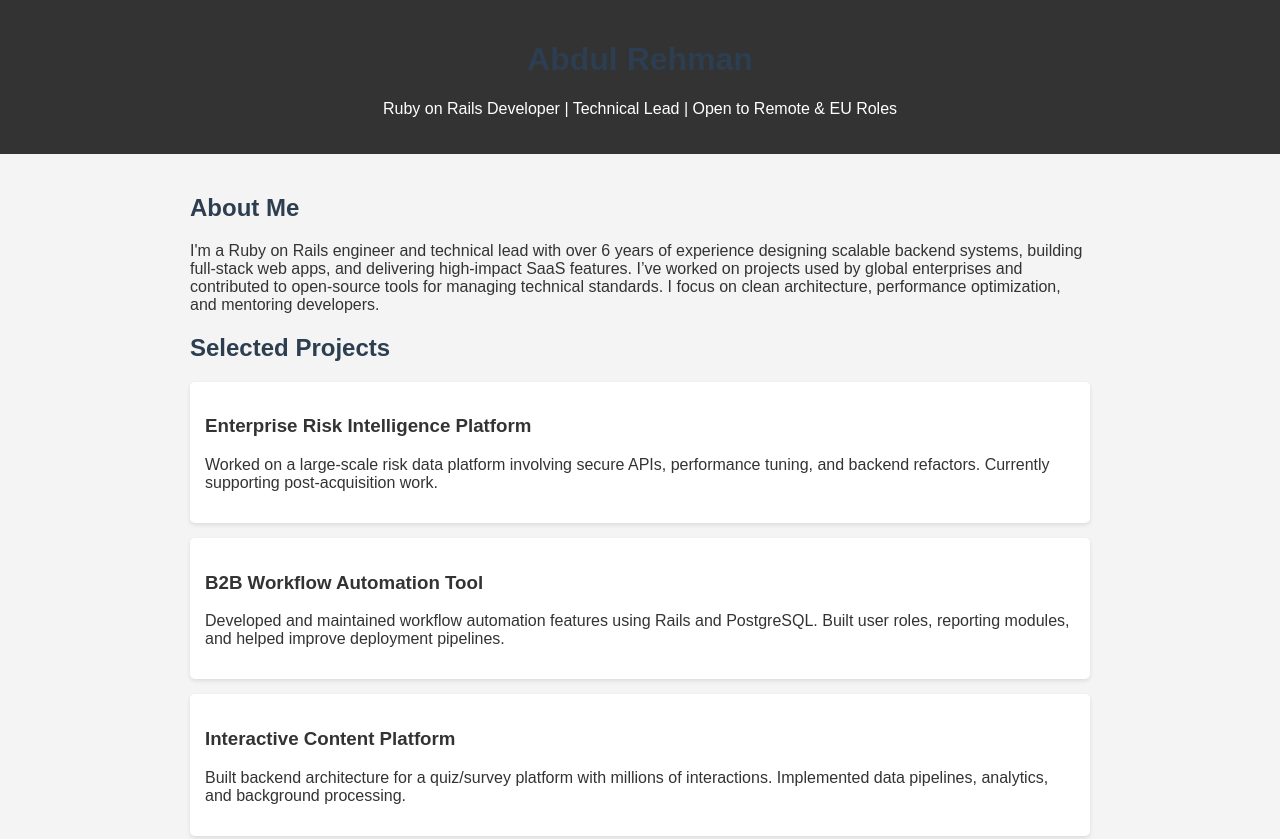
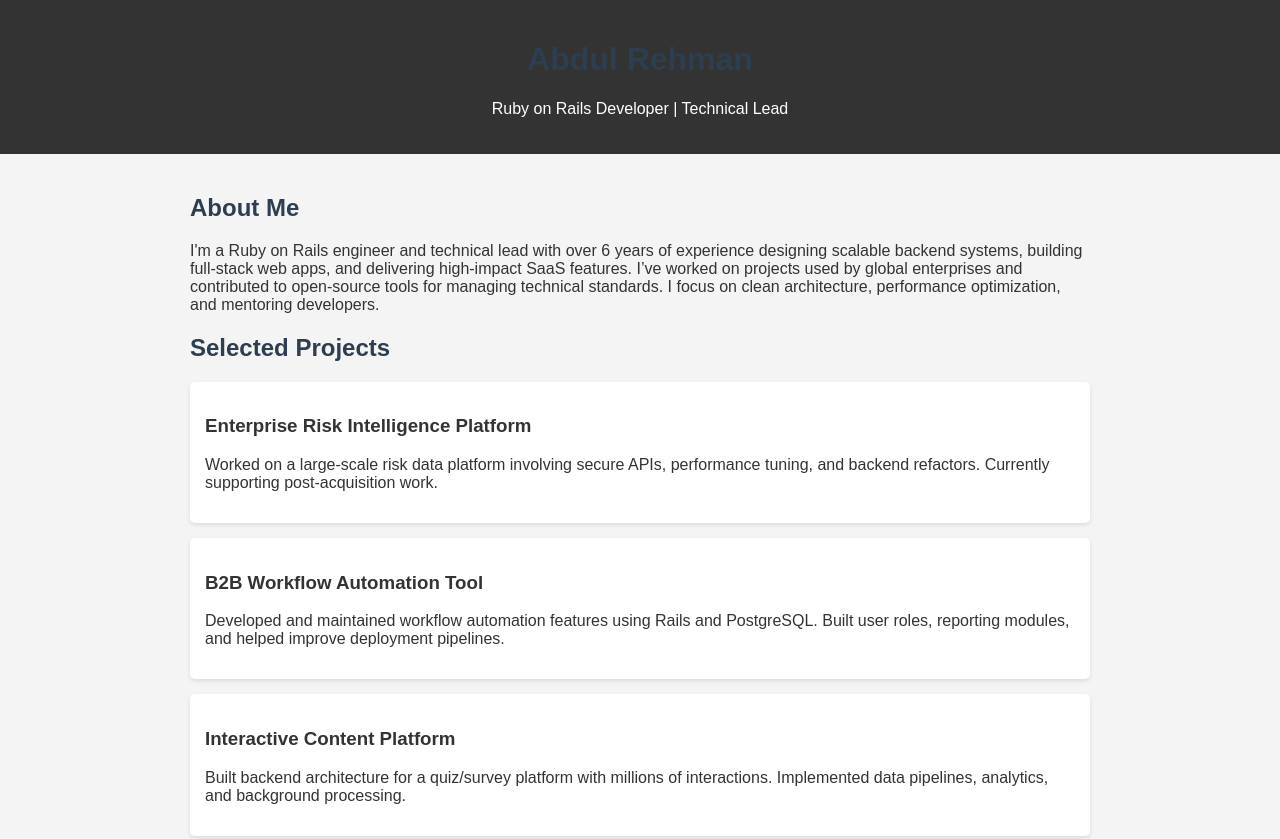
Before and after one commit to abdul674/abdul674.github.io, a plain HTML site: page index.html in a window 1280 px wide. Shown: the top 839 px of the page. Drawn offline with Linux system fonts and the light colour scheme.

Commit message:
Update index.html

```diff
--- a/index.html
+++ b/index.html
@@ -44,7 +44,7 @@
 <body>
   <header>
     <h1>Abdul Rehman</h1>
-    <p>Ruby on Rails Developer | Technical Lead | Open to Remote & EU Roles</p>
+    <p>Ruby on Rails Developer | Technical Lead</p>
   </header>
   <section>
     <h2>About Me</h2>
```
